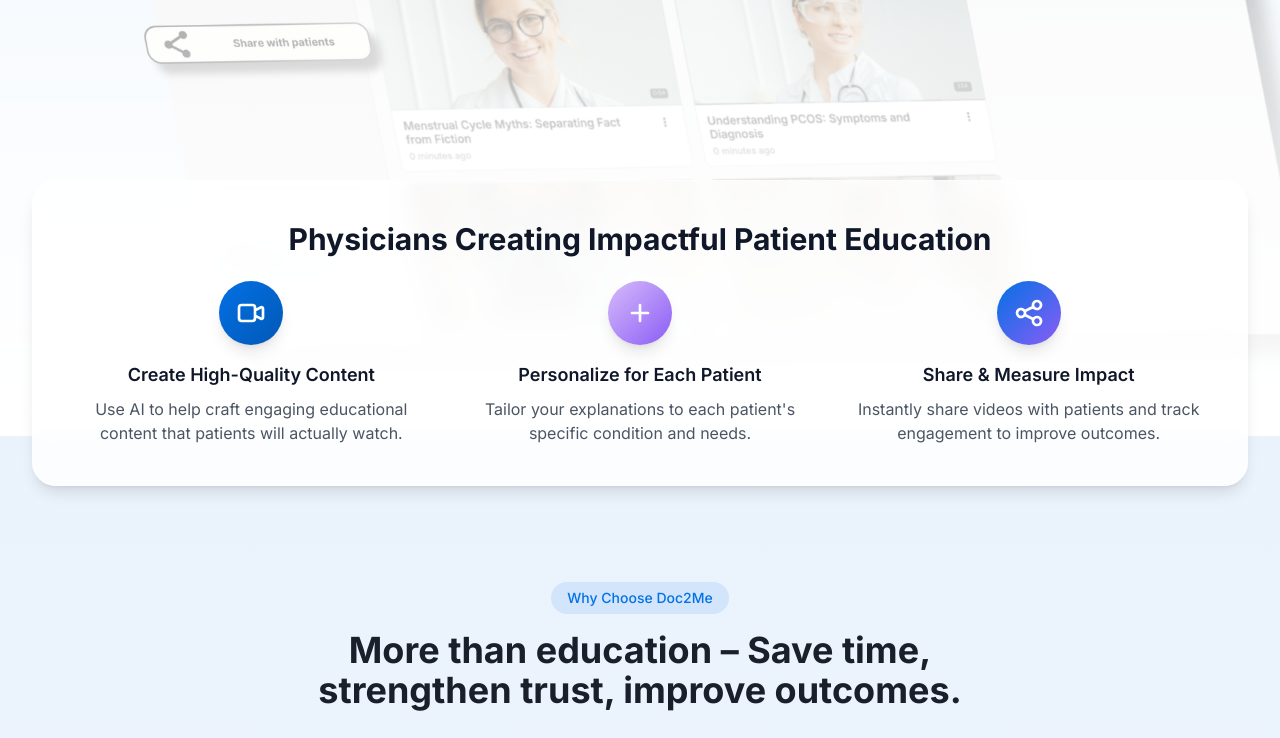
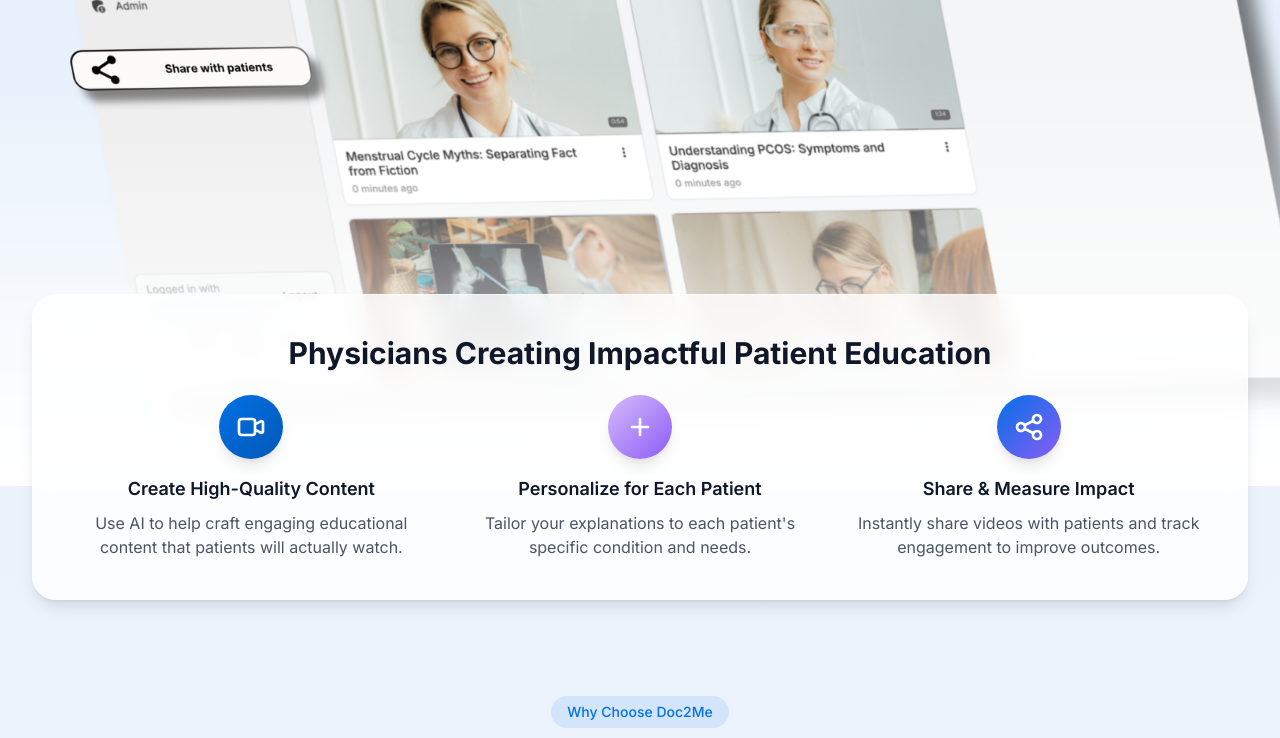
Before and after one commit to danielfemble/doc2me, a React (Vite) app: page / in a window 1280 px wide. Shown: the part 906-1644 px from the top of the page. Built offline with nearby package versions, Linux system fonts and the light colour scheme.

Commit message:
Adjust HeroSection image display
- Modify HeroSection to show the left side of the image.
- Reduce the intensity of the fade-out effect.

```diff
--- a/src/components/HeroSection.tsx
+++ b/src/components/HeroSection.tsx
@@ -16,20 +16,18 @@ const HeroSection = () => {
         </div>
       </div>
 
-      {/* Full-width image with gradient fadeout - positioned higher with left margin and right overflow */}
+      {/* Full-width image with improved gradient fadeout - showing full left side */}
       <div className="relative w-full overflow-hidden mt-2">
-        <div className="absolute inset-0 bg-gradient-to-b from-transparent via-white/70 to-white"></div>
-        <div className="pl-6 md:pl-12 lg:pl-20">
-          <img
-            src="/lovable-uploads/1359422e-e862-4a96-b9f6-d58cc301a3cc.png"
-            alt="Doc2Me Platform Interface"
-            className="w-[110%] object-cover h-[600px] md:h-[700px] lg:h-[800px]"
-          />
-        </div>
+        <div className="absolute inset-0 bg-gradient-to-b from-transparent via-transparent to-white"></div>
+        <img
+          src="/lovable-uploads/1359422e-e862-4a96-b9f6-d58cc301a3cc.png"
+          alt="Doc2Me Platform Interface"
+          className="w-full object-cover h-[650px] md:h-[750px] lg:h-[850px]"
+        />
       </div>
 
-      {/* Explanation section positioned to overlap with the fading image */}
-      <div className="container max-w-7xl mx-auto px-4 md:px-8 relative z-10 -mt-32 md:-mt-48 lg:-mt-64">
+      {/* Explanation section positioned lower to give more space to the image */}
+      <div className="container max-w-7xl mx-auto px-4 md:px-8 relative z-10 -mt-24 md:-mt-36 lg:-mt-48">
         <ExplanationSection />
       </div>
     </div>
```
